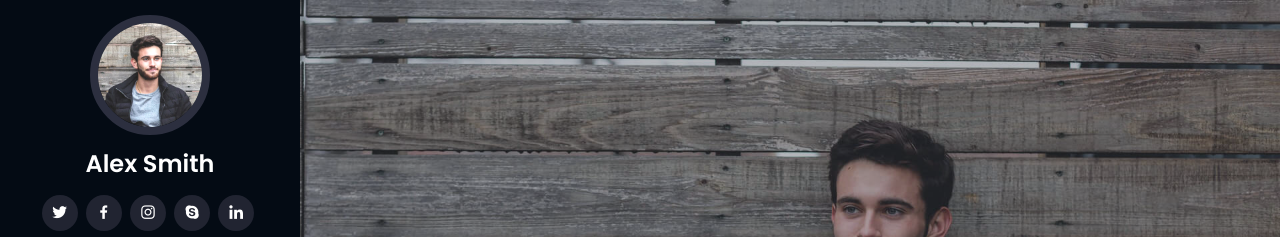
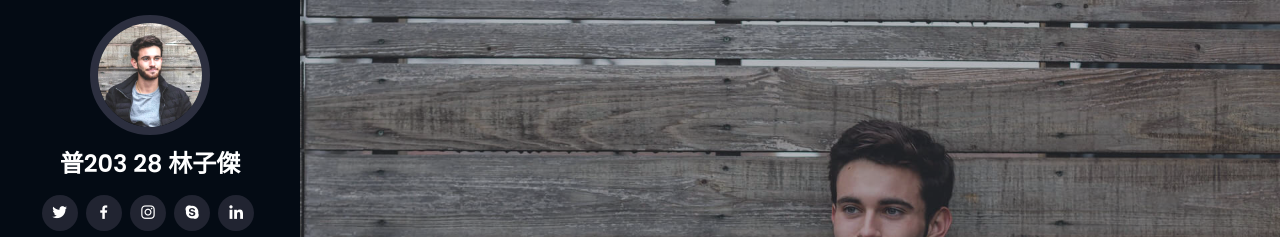
Before and after one commit to easosn/eason.github.io, a plain HTML site: page index.html in a window 1280 px wide. Shown: the top 237 px of the page. Drawn offline with nearby package versions, Linux system fonts and the light colour scheme.

Commit message:
Update index.html

```diff
--- a/index.html
+++ b/index.html
@@ -47,7 +47,7 @@
 
       <div class="profile">
         <img src="assets/img/profile-img.jpg" alt="" class="img-fluid rounded-circle">
-        <h1 class="text-light"><a href="index.html">Alex Smith</a></h1>
+        <h1 class="text-light"><a href="index.html">普203 28 林子傑</a></h1>
         <div class="social-links mt-3 text-center">
           <a href="#" class="twitter"><i class="bx bxl-twitter"></i></a>
           <a href="#" class="facebook"><i class="bx bxl-facebook"></i></a>
```
